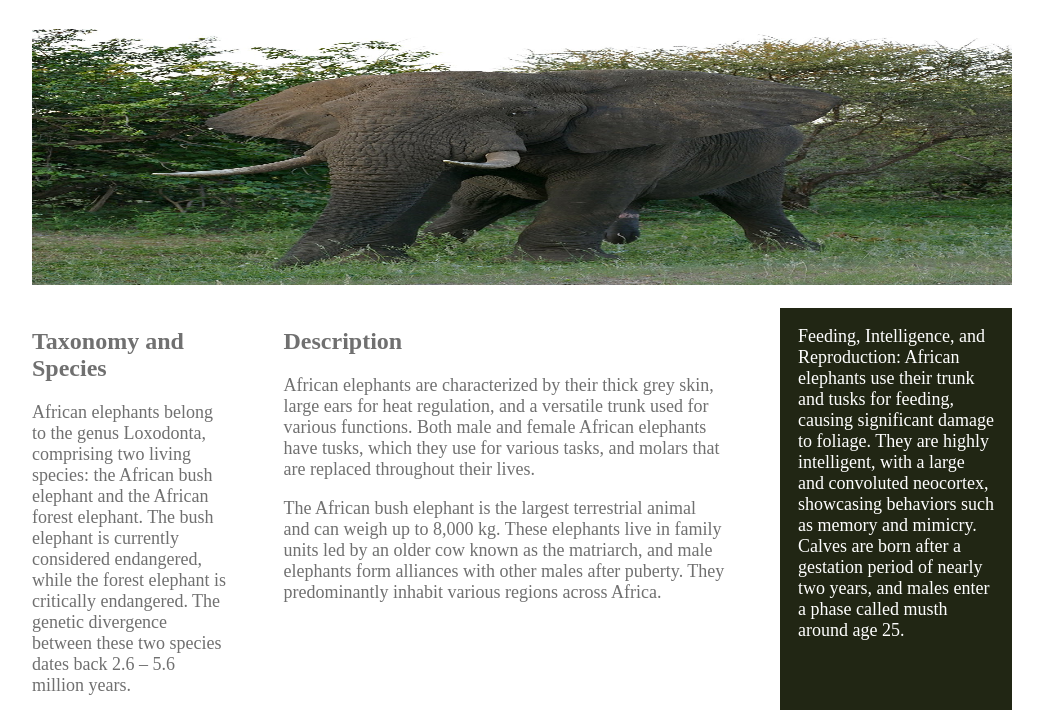
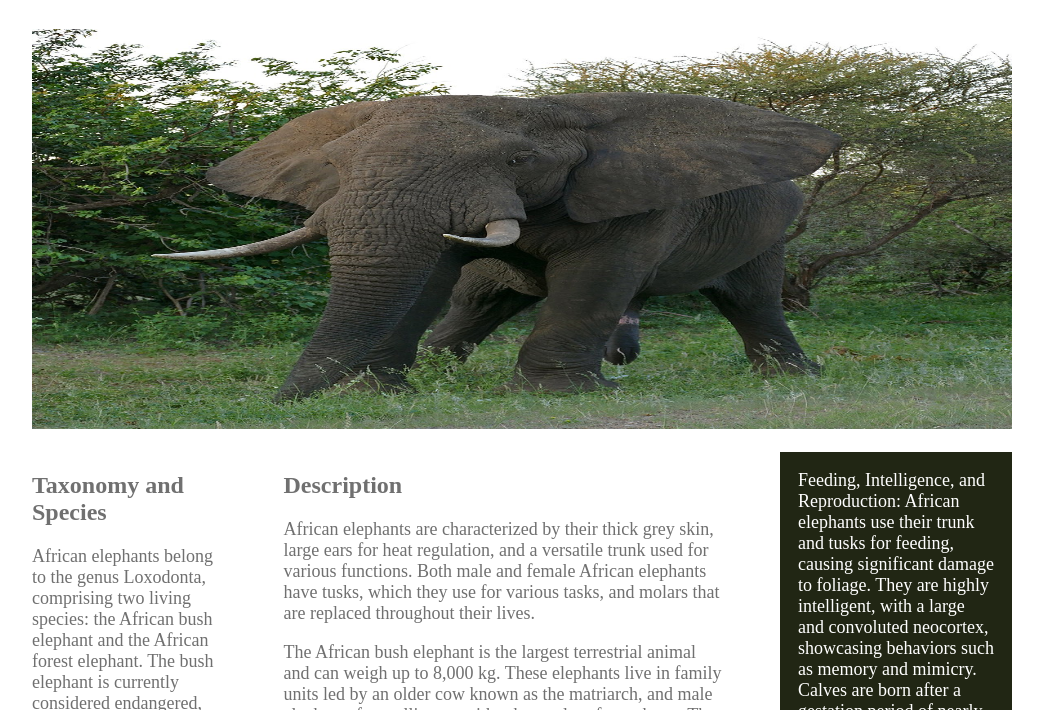
Before and after one commit to segunajibola/elephant-page, a plain HTML site: page index.html in a window 1280 px wide. Shown: the part 90-800 px from the top of the page, without its empty margins (118-1161 px from the left). Drawn offline with Linux system fonts and the light colour scheme.

Commit message:
edit about

```diff
--- a/style.css
+++ b/style.css
@@ -29,7 +29,7 @@ p {
 img {
   max-width: 100%;
   width: 100%;
-  height: 16rem;
+  height: 50vh;
   /* height: 48px; */
 }
 
```
